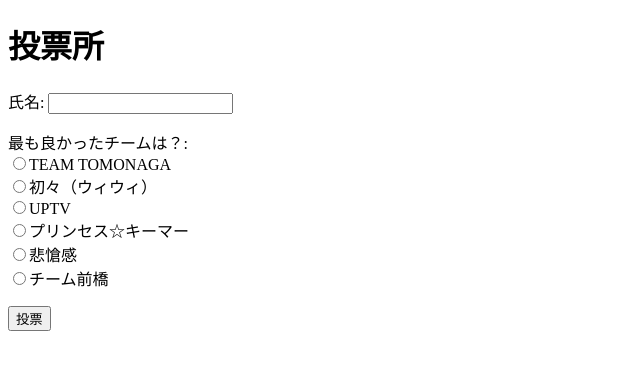
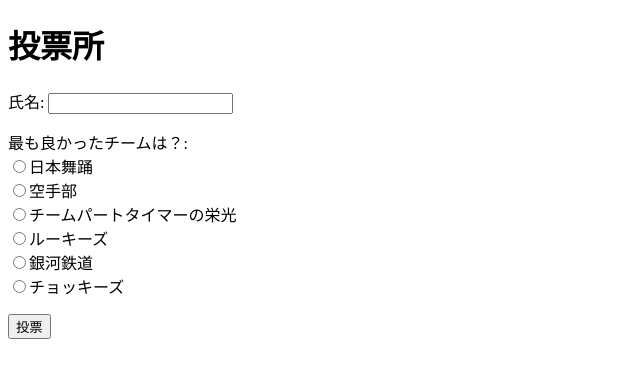
Before and after one commit to abikounso/omikuji, a Python web app: template application/templates/vote/new.html in a window 1280 px wide. Shown: the top 378 px of the page, without its empty margins (0-640 px from the left). Run offline with Jinja, Linux system fonts and the light colour scheme; the template is opened without the code that fills it, so the values that code supplies are empty.

Commit message:
チーム名の修正

```diff
--- a/application/controller/admin.py
+++ b/application/controller/admin.py
@@ -18,7 +18,7 @@
         self.result = query
 
     def show(self):
-        labels = ['TEAM TOMONAGA', '初々（ウィウィ）', 'UPTV', 'プリンセス☆キーマー', '悲愴感', 'チーム前橋']
+        labels = ['日本舞踊', '空手部', 'チームパートタイマーの栄光', 'ルーキーズ', '銀河鉄道', 'チョッキーズ']
         summary = []
         for i in range(len(labels)):
             set = [labels[i]]
--- a/application/templates/vote/new.html
+++ b/application/templates/vote/new.html
@@ -9,12 +9,12 @@
         <p>氏名: <input type="text" name="name" value="{{ name }}"></p>
         <p>
             最も良かったチームは？:<br />
-            <input type="radio" name="type" value="1">TEAM TOMONAGA<br />
-            <input type="radio" name="type" value="2">初々（ウィウィ）<br />
-            <input type="radio" name="type" value="3">UPTV<br />
-            <input type="radio" name="type" value="4">プリンセス☆キーマー<br />
-            <input type="radio" name="type" value="5">悲愴感<br />
-            <input type="radio" name="type" value="6">チーム前橋<br />
+            <input type="radio" name="type" value="1">日本舞踊<br />
+            <input type="radio" name="type" value="2">空手部<br />
+	    <input type="radio" name="type" value="3">チームパートタイマーの栄光<br />
+	    <input type="radio" name="type" value="4">ルーキーズ<br />
+            <input type="radio" name="type" value="5">銀河鉄道<br />
+            <input type="radio" name="type" value="6">チョッキーズ<br />
         </p>
         <p><input type="submit" value="投票"></p>
     </form>
--- a/gaeo/dispatch/router.py
+++ b/gaeo/dispatch/router.py
@@ -105,8 +105,8 @@
     class __impl:
         def __init__(self):
             self.__routing_root = {
-                'controller': 'omikuji',
-                'action': 'index',
+                'controller': 'vote',
+                'action': 'new',
             }
             self.__routing_table = []
             # used to store default pattern (but match last)
```
